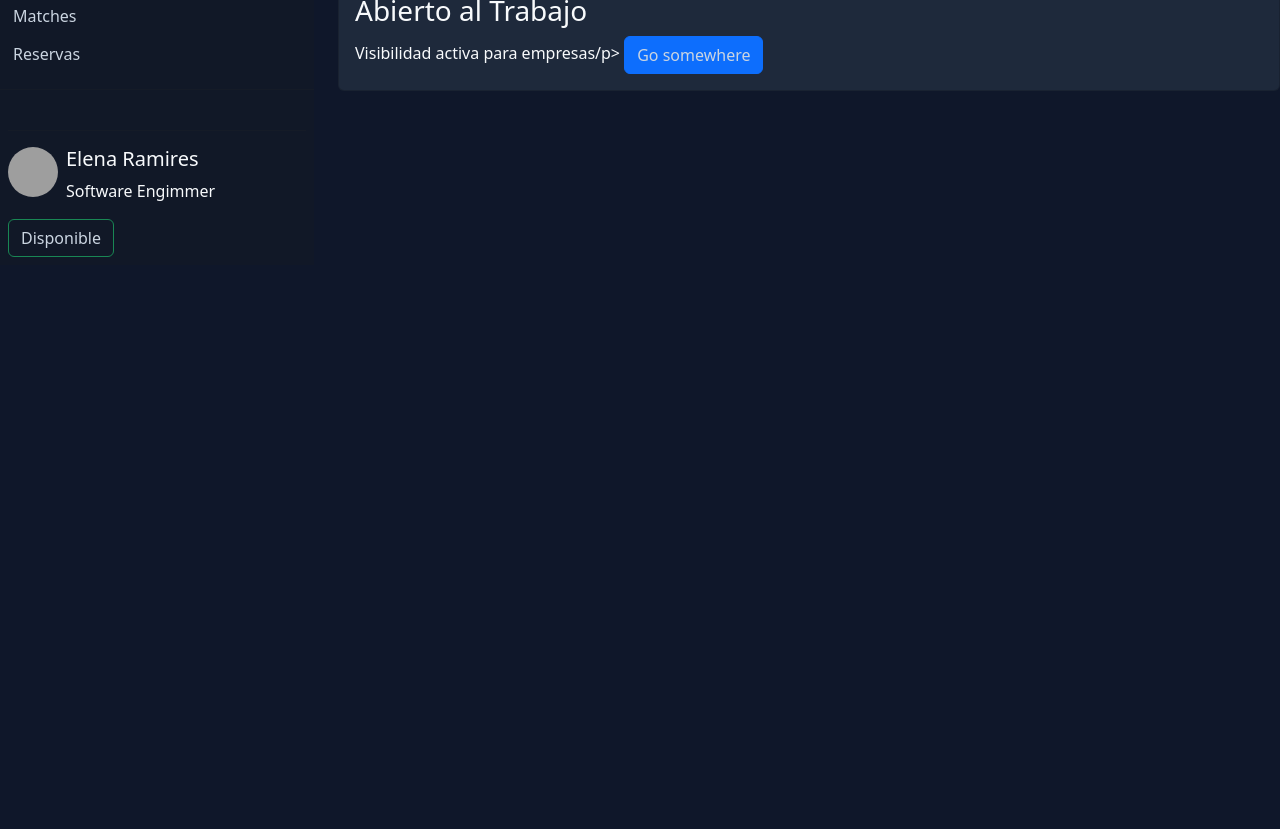
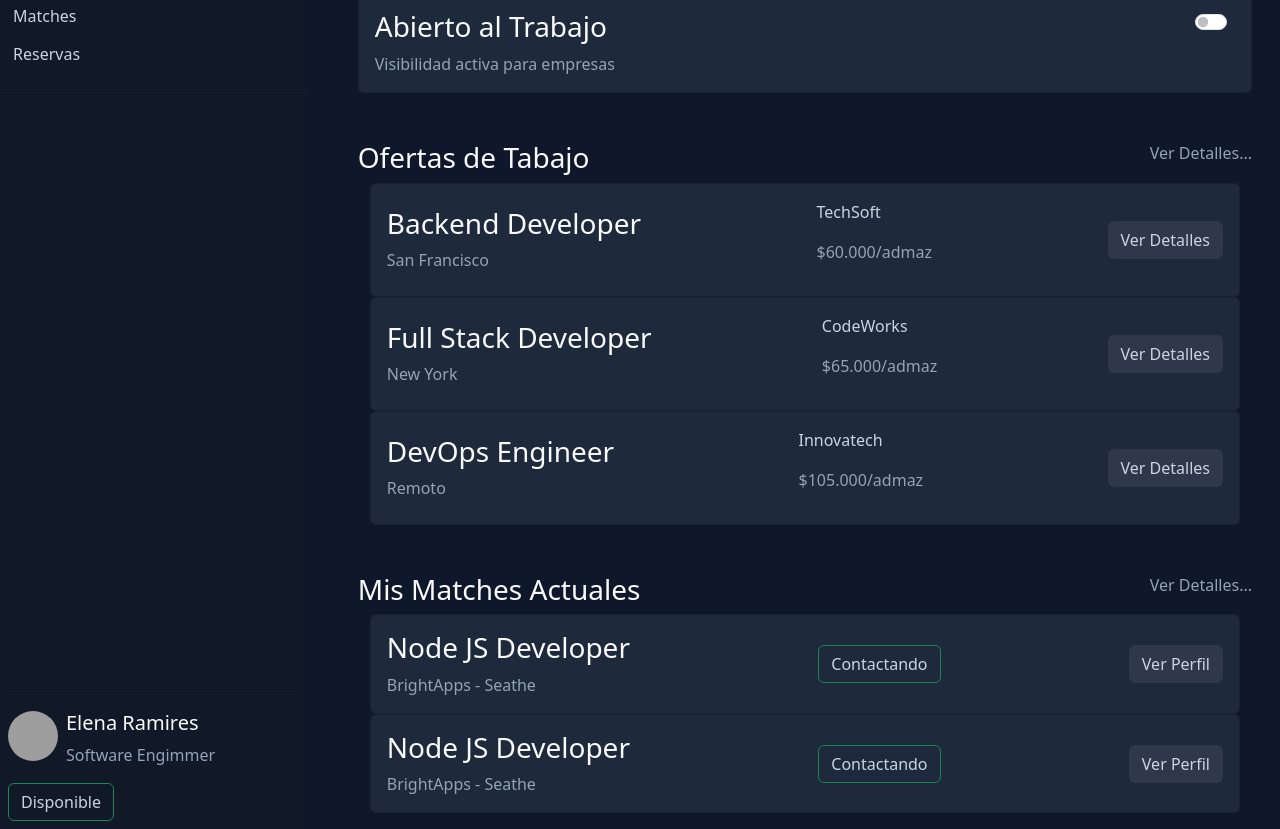
Before and after one commit to JhonCDeveloper/MatchFlow, a plain HTML site: page candidate.html in a window 1280 px wide. Shown: the part 151-980 px from the top of the page. Before the commit the page ends 800 px from the top, so only its background shows below. Drawn offline with nearby package versions, Linux system fonts and the light colour scheme; grey boxes are pictures that could not be loaded.

Commit message:
feat:add letters and buttons

```diff
--- a/candidate.html
+++ b/candidate.html
@@ -1,43 +1,60 @@
-<!DOCTYPE html>
+<!doctype html>
 <html lang="en">
-
   <head>
-    <meta charset="UTF-8">
-    <meta name="viewport" content="width=device-width, initial-scale=1.0">
-    <link rel="preconnect" href="https://fonts.googleapis.com">
-    <link href="https://cdn.jsdelivr.net/npm/bootstrap@5.3.8/dist/css/bootstrap.min.css" rel="stylesheet"
-        integrity="sha384-sRIl4kxILFvY47J16cr9ZwB07vP4J8+LH7qKQnuqkuIAvNWLzeN8tE5YBujZqJLB" crossorigin="anonymous">
-    <link href="/src/style.css" rel="stylesheet">
-    <link rel="stylesheet" href="../css/styles.css">
+    <meta charset="UTF-8" />
+    <meta name="viewport" content="width=device-width, initial-scale=1.0" />
+    <link rel="preconnect" href="https://fonts.googleapis.com" />
+    <link
+      href="https://cdn.jsdelivr.net/npm/bootstrap@5.3.8/dist/css/bootstrap.min.css"
+      rel="stylesheet"
+      integrity="sha384-sRIl4kxILFvY47J16cr9ZwB07vP4J8+LH7qKQnuqkuIAvNWLzeN8tE5YBujZqJLB"
+      crossorigin="anonymous"
+    />
+    <link href="/src/style.css" rel="stylesheet" />
+    <link rel="stylesheet" href="../css/styles.css" />
     <title>CAndidate</title>
   </head>
 
   <body>
     <header>
-        <nav class="navbar ">
-            <div class="container-fluid ">
+      <nav class="navbar">
+        <div class="container-fluid">
           <div class="navbar-brand d-flex gap-2">
-
             <h2 class="nav-title">Crudzaso-MatchFlow</h2>
           </div>
-                <button type="button" class="btn btn-secondary">Candidato</button>
+          <button type="button" class="btn btn-bg">Candidato</button>
         </div>
       </nav>
     </header>
     <main class="d-flex gap-4">
-        <sectionn class="container-inicio w-25 d-flex flex-column justify-content-between">
+      <sectionn
+        class="container-inicio w-25 d-flex flex-column justify-content-between"
+      >
         <div class="d-flex flex-column">
-                <button type="button" class="btn" data-bs-toggle="button">Inicio</button>
-                <button type="button" class="btn" data-bs-toggle="button">Ofertas de trabajo</button>
-                <button type="button" class="btn" data-bs-toggle="button">Matches</button>
-                <button type="button" class="btn" data-bs-toggle="button">Reservas</button>
-                <hr>
+          <button type="button" class="btn" data-bs-toggle="button">
+            Inicio
+          </button>
+          <button type="button" class="btn" data-bs-toggle="button">
+            Ofertas de trabajo
+          </button>
+          <button type="button" class="btn" data-bs-toggle="button">
+            Matches
+          </button>
+          <button type="button" class="btn" data-bs-toggle="button">
+            Reservas
+          </button>
+          <hr />
         </div>
         <div class="user m-2">
-                <hr>
+          <hr />
           <div class="d-flex gap-2">
-                    <img src="https://encrypted-tbn0.gstatic.com/images?q=tbn:ANd9GcTWC1Pr9W4mq-MfwEdQttYDi2POCXkVuPjb_w&s"
-                        alt="perfil" width="50px" height="50px" style="border-radius:  50%;">
+            <img
+              src="https://encrypted-tbn0.gstatic.com/images?q=tbn:ANd9GcTWC1Pr9W4mq-MfwEdQttYDi2POCXkVuPjb_w&s"
+              alt="perfil"
+              width="50px"
+              height="50px"
+              style="border-radius: 50%"
+            />
             <div class="d-flex flex-column">
               <h5>Elena Ramires</h5>
               <p>Software Engimmer</p>
@@ -46,20 +63,121 @@
           <button class="btn btn-outline-success">Disponible</button>
         </div>
       </sectionn>
-        <sectionn class="container-start w-75">
+      <sectionn class="container w-75 m-3">
         <h1>Plataforma de contratacion por primera option</h1>
+        <!--Visibilidad activa o desactiva-->
         <div class="card">
-                <div class="card-body">
-                    <h3 class="card-title">Abierto al Trabajo</h5>
-                    <p class="card-text">Visibilidad activa para empresas/p>
-                    <a href="#" class="btn btn-primary">Go somewhere</a>
+          <div class="card-body  d-flex justify-content-between">
+            <div>
+                <h3 class="card-title">Abierto al Trabajo</h3>
+            <p class="card-text">Visibilidad activa para empresas</p>
+            </div>
+            <div class="form-check form-switch">
+            <input
+              class="form-check-input"
+              type="checkbox"
+              value=""
+              id="checkNativeSwitch"
+              switch
+            />
+            <label class="form-check-label" for="checkNativeSwitch">
+            </label>
+          </div>
+          </div>
+        </div>
+        <!--Ofertas de trabajos-->
+        <div class="d-flex justify-content-between mt-5">
+            <h3>Ofertas de Tabajo</h3>
+            <p>Ver Detalles...</p>
+        </div>
+            <div class="container">
+                 <div class="card">
+          <div class="card-body  d-flex justify-content-between align-items-center">
+            <div>
+                <h3 class="card-title">Backend Developer</h3>
+            <p class="card-text">San Francisco</p>
+            </div>
+            <div>
+                <p style="color: #CBD5E1;">TechSoft</p>
+                <p>$60.000/admaz</p>
+            </div>
+            <div >
+            <button class="btn btn-bg" >Ver Detalles</button>
+          </div>
+          </div>
+        </div>
+        <div class="card">
+          <div class="card-body  d-flex justify-content-between align-items-center">
+            <div>
+                <h3 class="card-title">Full Stack Developer</h3>
+            <p class="card-text">New York</p>
+            </div>
+            <div>
+                <p style="color: #CBD5E1;">CodeWorks</p>
+                <p>$65.000/admaz</p>
+            </div>
+            <div >
+            <button class="btn btn-bg" >Ver Detalles</button>
+          </div>
+          </div>
+        </div>
+        <div class="card">
+          <div class="card-body  d-flex justify-content-between align-items-center">
+            <div>
+                <h3 class="card-title">DevOps Engineer</h3>
+            <p class="card-text">Remoto</p>
+            </div>
+            <div>
+                <p style="color: #CBD5E1;">Innovatech</p>
+                <p>$105.000/admaz</p>
+            </div>
+            <div >
+            <button class="btn btn-bg" >Ver Detalles</button>
+          </div>
+          </div>
+        </div>
+            </div>
+            <!--Matches-->
+        <div class="d-flex justify-content-between mt-5">
+            <h3>Mis Matches Actuales</h3>
+            <p>Ver Detalles...</p>
+        </div>
+            <div class="container">
+                 <div class="card">
+          <div class="card-body  d-flex justify-content-between align-items-center">
+            <div>
+                <h3 class="card-title">Node JS Developer</h3>
+            <p class="card-text">BrightApps - Seathe</p>
+            </div>
+            <div>
+                <button class="btn btn-outline-success">Contactando</button>
+            </div>
+            <div >
+            <button class="btn btn-bg" >Ver Perfil</button>
+          </div>
+          </div>
+        </div>
+        <div class="card">
+          <div class="card-body  d-flex justify-content-between align-items-center">
+            <div>
+                <h3 class="card-title">Node JS Developer</h3>
+            <p class="card-text">BrightApps - Seathe</p>
+            </div>
+            <div>
+                <button class="btn btn-outline-success">Contactando</button>
+            </div>
+            <div >
+            <button class="btn btn-bg" >Ver Perfil</button>
+          </div>
+          </div>
         </div>
             </div>
       </sectionn>
     </main>
-    <script src="https://cdn.jsdelivr.net/npm/bootstrap@5.3.8/dist/js/bootstrap.bundle.min.js"
+    <script
+      src="https://cdn.jsdelivr.net/npm/bootstrap@5.3.8/dist/js/bootstrap.bundle.min.js"
       integrity="sha384-FKyoEForCGlyvwx9Hj09JcYn3nv7wiPVlz7YYwJrWVcXK/BmnVDxM+D2scQbITxI"
-        crossorigin="anonymous"></script>
+      crossorigin="anonymous"
+    ></script>
   </body>
-
 </html>
--- a/css/styles.css
+++ b/css/styles.css
@@ -4,13 +4,18 @@ body{
 .navbar{
     background-color: #111827;
 }
-.nav-title, .card-title, h1, h5, p{
+.nav-title, .card-title, h1, h3, h5{
     color: #F8FAFC;
 }
-
+p{
+    color: #94A3B8;
+}
 .btn{
     color: #CBD5E1;
     text-align: start;
+}
+.btn-bg{
+    background-color: #2f374b;
 }
 .container-inicio{
     background-color: #111827;
```
Lines whose indentation alone changed are shown as unchanged.
